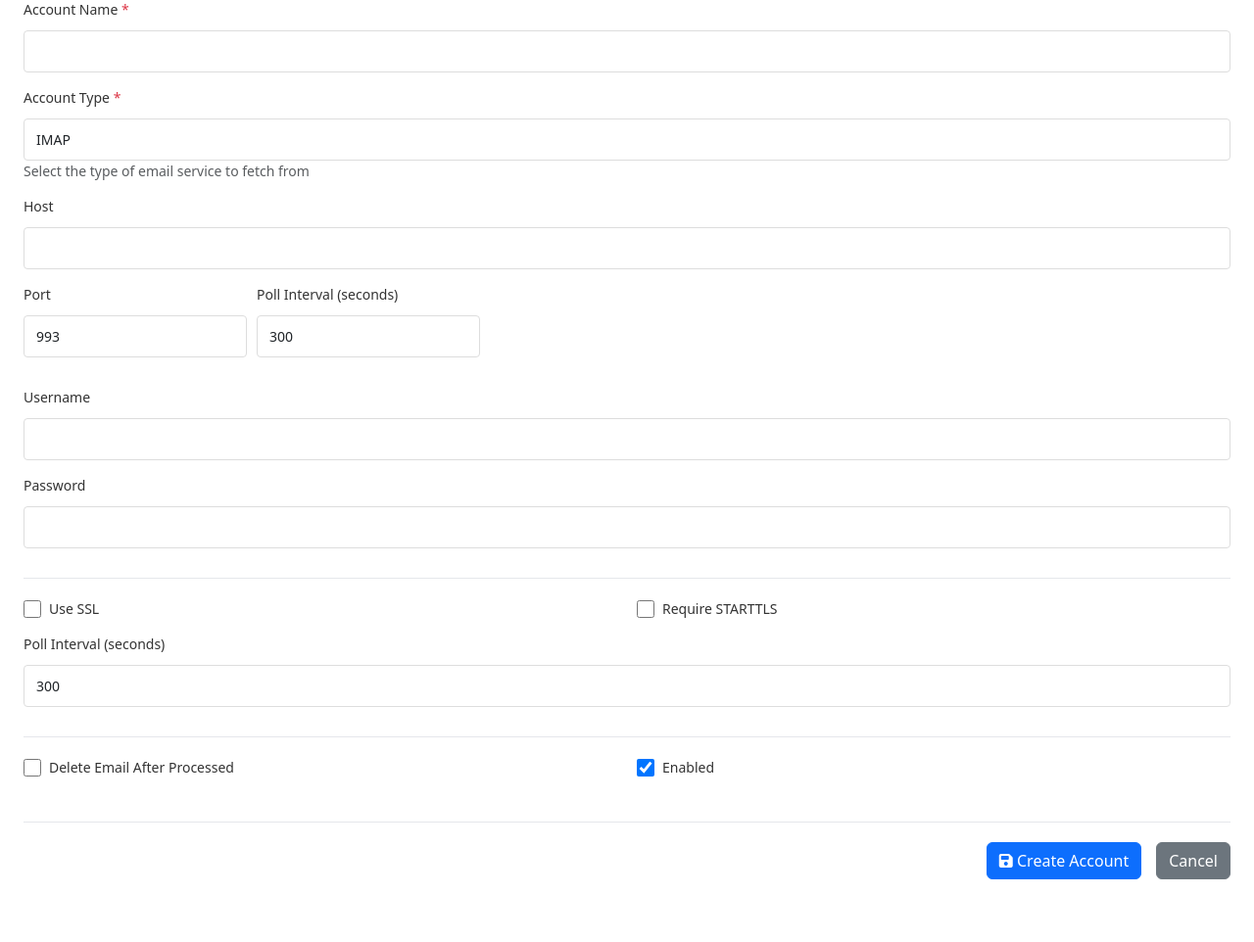
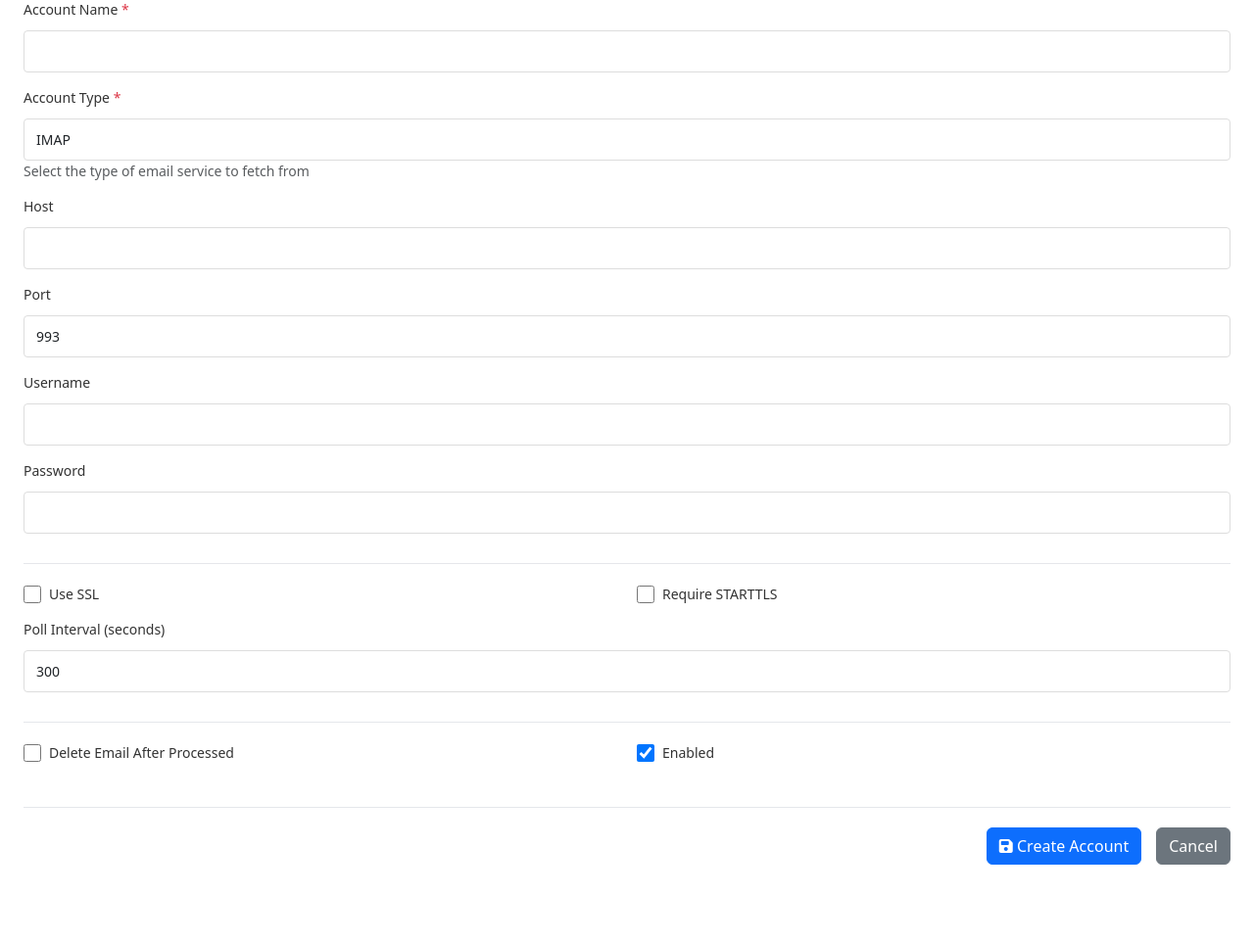
Before and after one commit to daygle/daygle-mail-archiver, a FastAPI app: page /fetch_accounts/new in a window 1280 px wide. Shown: the part 238-1200 px from the top of the page at 98% size. After the commit the page ends 1121 px from the top, so only its background shows below. Run offline with FastAPI, Linux system fonts and the light colour scheme; the visitor is signed in with stand-in values (Sample User, id 1); parts of the project's set-up code (start-up, migrations or seed data) failed here and were passed over.

Commit message:
Fix Duplicate Poll Interval

```diff
--- a/api/templates/fetch_account_form.html
+++ b/api/templates/fetch_account_form.html
@@ -56,15 +56,9 @@
                 <input id="host" class="form-control" name="host" value="{{ account.host if account else '' }}">
             </div>
 
-            <div class="form-row">
-                <div class="form-group">
-                    <label for="port">Port</label>
-                    <input id="port" class="form-control" name="port" type="number" value="{{ account.port if account else '993' }}">
-                </div>
-                <div class="form-group">
-                    <label for="poll_interval">Poll Interval (seconds)</label>
-                    <input id="poll_interval" class="form-control" name="poll_interval_seconds" type="number" value="{{ account.poll_interval_seconds if account else '300' }}">
-                </div>
+            <div class="form-group">
+                <label for="port">Port</label>
+                <input id="port" class="form-control" name="port" type="number" value="{{ account.port if account else '993' }}">
             </div>
 
             <div class="form-group">
```
